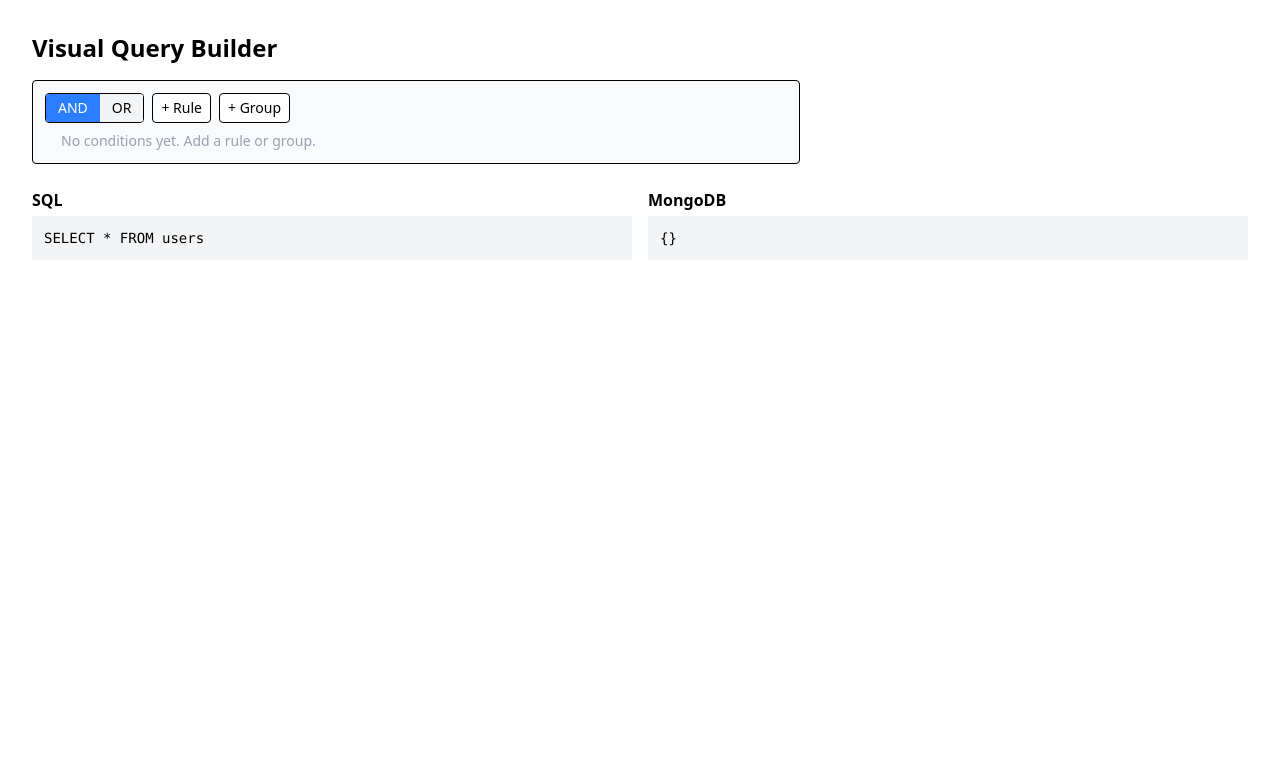
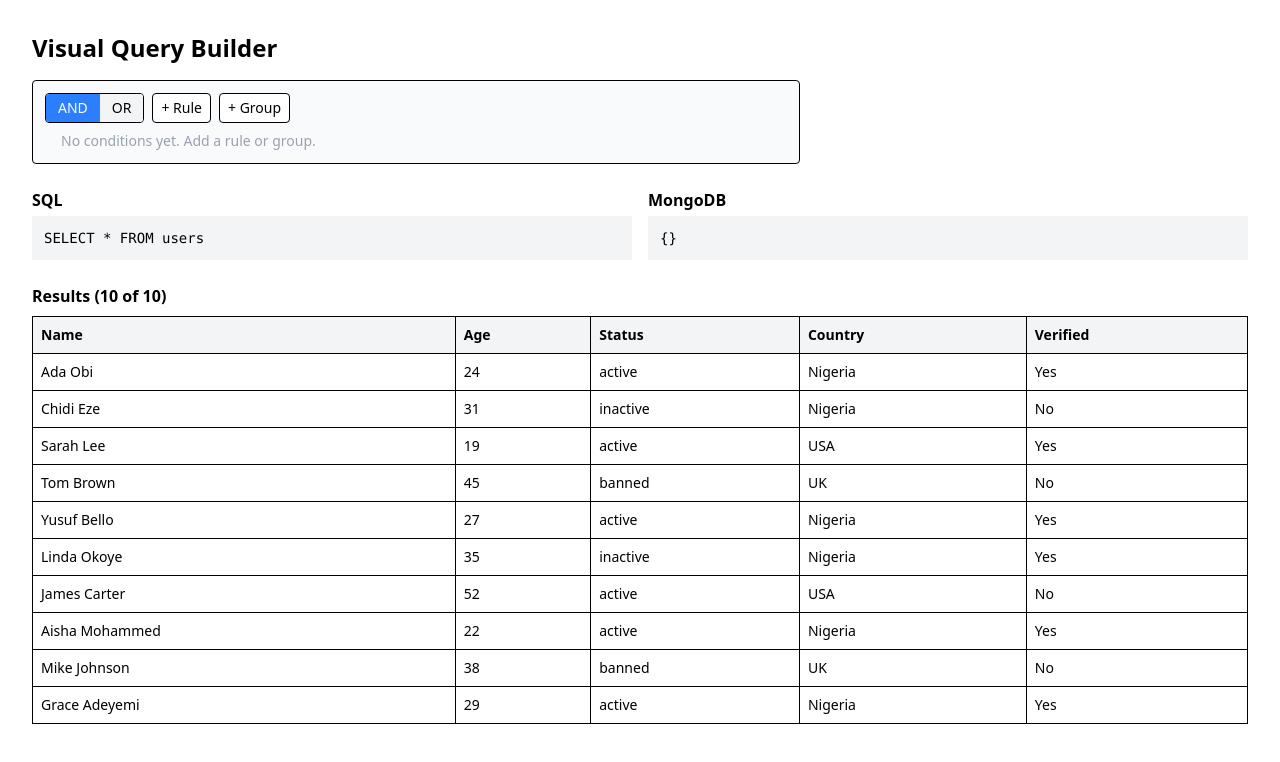
Before and after one commit to kingsleyEmoka/visual-query-builder, a Next.js app: page / in a window 1280 px wide. Shown: the top 762 px of the page. Built offline with nearby package versions, Linux system fonts and the light colour scheme.

Commit message:
feat: add query execution simulator with results panel

```diff
--- a/src/app/page.tsx
+++ b/src/app/page.tsx
@@ -1,6 +1,7 @@
 "use client"
 
 import { QueryBuilder } from "@/components/builder/QueryBuilder"
+import { ResultsPanel } from "@/components/builder/ResultsPanel"
 import { useQueryStore } from "@/store/queryStore"
 import { generateSQL } from "@/lib/generators/sqlGenerator"
 import { generateMongoQuery } from "@/lib/generators/mongoGenerator"
@@ -27,6 +28,7 @@ export default function Home() {
           </pre>
         </div>
       </div>
+      <ResultsPanel />
     </main>
   )
 }
--- /dev/null
+++ b/src/components/builder/ResultsPanel.tsx
@@ -0,0 +1,45 @@
+"use client"
+
+import { useQueryStore } from "@/store/queryStore"
+import { MOCK_USERS } from "@/data/mockUsers"
+import { filterDataset } from "@/lib/filterDataset"
+
+export function ResultsPanel() {
+  const { tree } = useQueryStore()
+  const results = filterDataset(tree, MOCK_USERS)
+
+  return (
+    <div className="mt-6">
+      <h2 className="font-semibold mb-2">
+        Results ({results.length} of {MOCK_USERS.length})
+      </h2>
+
+      {results.length === 0 ? (
+        <p className="text-sm text-gray-400">No matching results.</p>
+      ) : (
+        <table className="w-full text-sm border">
+          <thead>
+            <tr className="bg-gray-100 text-left">
+              <th className="p-2 border">Name</th>
+              <th className="p-2 border">Age</th>
+              <th className="p-2 border">Status</th>
+              <th className="p-2 border">Country</th>
+              <th className="p-2 border">Verified</th>
+            </tr>
+          </thead>
+          <tbody>
+            {results.map((user) => (
+              <tr key={user.id}>
+                <td className="p-2 border">{user.name}</td>
+                <td className="p-2 border">{user.age}</td>
+                <td className="p-2 border">{user.status}</td>
+                <td className="p-2 border">{user.country}</td>
+                <td className="p-2 border">{user.isVerified ? "Yes" : "No"}</td>
+              </tr>
+            ))}
+          </tbody>
+        </table>
+      )}
+    </div>
+  )
+}
--- /dev/null
+++ b/src/lib/filterDataset.ts
@@ -0,0 +1,53 @@
+import { Group, QueryNode, Rule } from "@/types/query"
+
+function evaluateRule(rule: Rule, row: Record<string, unknown>): boolean {
+  const { field, operator, value } = rule
+  if (!field) return true // no field selected yet, treat as passing
+
+  const rowValue = row[field]
+
+  switch (operator) {
+    case "equals":
+      return String(rowValue) === String(value)
+    case "notEquals":
+      return String(rowValue) !== String(value)
+    case "contains":
+      return String(rowValue).toLowerCase().includes(String(value).toLowerCase())
+    case "startsWith":
+      return String(rowValue).toLowerCase().startsWith(String(value).toLowerCase())
+    case "greaterThan":
+      return Number(rowValue) > Number(value)
+    case "lessThan":
+      return Number(rowValue) < Number(value)
+    case "inArray":
+      return Array.isArray(value) && value.map(String).includes(String(rowValue))
+    case "between":
+      if (Array.isArray(value) && value.length === 2) {
+        return Number(rowValue) >= Number(value[0]) && Number(rowValue) <= Number(value[1])
+      }
+      return true
+    default:
+      return true
+  }
+}
+
+function evaluateGroup(group: Group, row: Record<string, unknown>): boolean {
+  if (group.children.length === 0) return true
+
+  const results = group.children.map((child) => evaluateNode(child, row))
+
+  return group.logic === "AND"
+    ? results.every((r) => r)
+    : results.some((r) => r)
+}
+
+function evaluateNode(node: QueryNode, row: Record<string, unknown>): boolean {
+  return node.type === "rule" ? evaluateRule(node, row) : evaluateGroup(node, row)
+}
+
+export function filterDataset<T extends Record<string, unknown>>(
+  tree: Group,
+  dataset: T[]
+): T[] {
+  return dataset.filter((row) => evaluateGroup(tree, row))
+}
```
